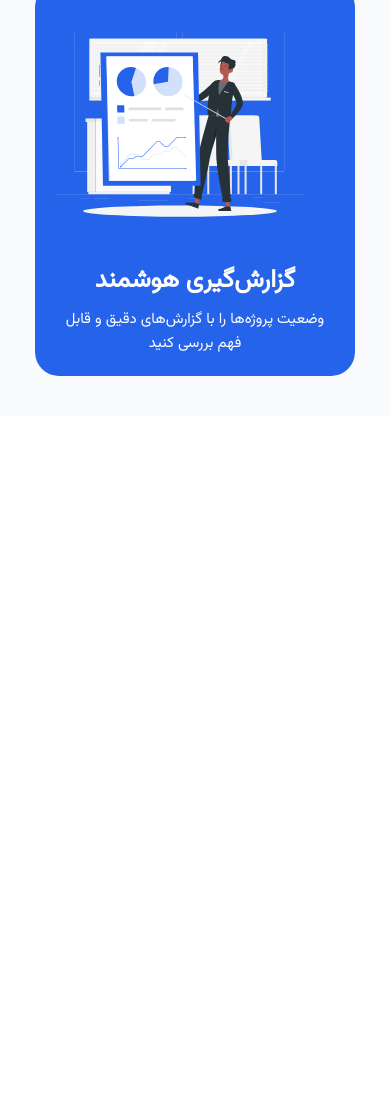
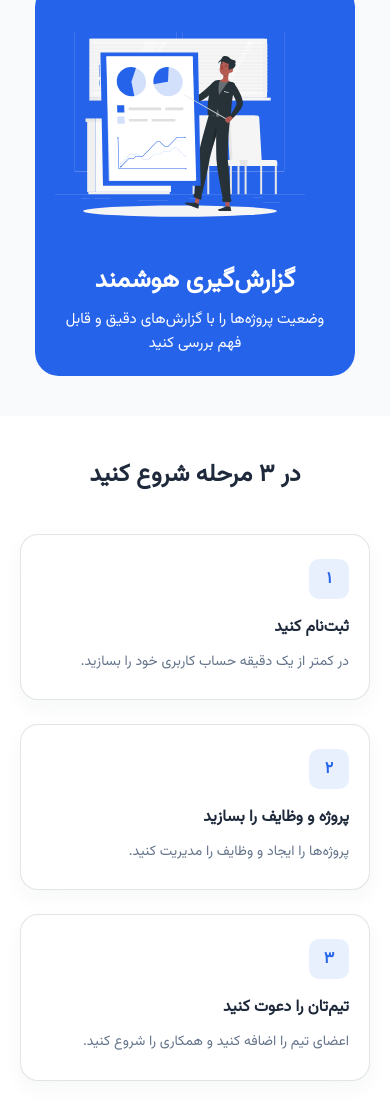
Before and after one commit to Dorsavali/SaaS-Landing-Page-taskly, a website with bundled scripts: page index.html in a window 390 px wide. Shown: the part 1990-3110 px from the top of the page. Before the commit the page ends 2406 px from the top, so only its background shows below. Built offline with nearby package versions, Linux system fonts and the light colour scheme; files whose address does not match are found by name.

Commit message:
how it works section added + responsive

```diff
--- a/css/desktop/desktop.css
+++ b/css/desktop/desktop.css
@@ -1,3 +1,4 @@
 @import url("./hero+header.css");
 @import url("./partners.css");
 @import url("./features.css");
+@import url("./how-it-works.css");
--- /dev/null
+++ b/css/desktop/how-it-works.css
@@ -0,0 +1,27 @@
+.how-it-works {
+  padding: 100px 50px;
+  .section-title {
+    font-size: 45px;
+    margin-bottom: 64px;
+  }
+  .steps {
+    grid-template-columns: repeat(3, 1fr);
+    gap: 32px;
+  }
+  .step-card {
+    padding: 32px 28px;
+    border-radius: 20px;
+    .step-number {
+      width: 44px;
+      height: 44px;
+      font-size: 18px;
+      margin-bottom: 20px;
+    }
+    .step-title {
+      font-size: 18px;
+    }
+    .step-text {
+      font-size: 15px;
+    }
+  }
+}
--- /dev/null
+++ b/css/mobile/how-it-works.css
@@ -0,0 +1,84 @@
+.how-it-works {
+  background-color: var(--white);
+  padding: 40px 20px;
+  box-sizing: border-box;
+  direction: rtl;
+  .section-title {
+    text-align: center;
+    font-size: 24px;
+    font-weight: 700;
+    color: var(--text-main);
+    margin-bottom: 40px;
+    font-family: vazir;
+  }
+  .steps {
+    display: grid;
+    grid-template-columns: 1fr;
+    gap: 24px;
+  }
+  .step-card {
+    position: relative;
+    background-color: var(--bg-main);
+    padding: 24px 20px;
+    border-radius: 18px;
+    transition: var(--transition-smooth);
+    overflow: hidden;
+    cursor: pointer;
+    border: 1px solid rgba(30, 41, 59, 0.127);
+    box-shadow: 0 8px 20px rgba(30, 41, 59, 0.04);
+    &::before {
+      content: "";
+      position: absolute;
+      top: 0;
+      right: 0;
+      width: 100%;
+      height: 4px;
+      background: linear-gradient(
+        90deg,
+        var(--primary-color),
+        var(--accent)
+      );
+      opacity: 0.9;
+      transform: scaleX(0);
+      transform-origin: right;
+      transition: var(--transition-smooth);
+    }
+    &:hover {
+      transform: translateY(-6px);
+      box-shadow: 0 16px 32px rgba(0, 0, 0, 0.08);
+
+      &::before {
+        transform: scaleX(1);
+      }
+    }
+    .step-number {
+      display: inline-flex;
+      align-items: center;
+      justify-content: center;
+      width: 40px;
+      height: 40px;
+      border-radius: 10px;
+      background-color: rgba(37, 99, 235, 0.1);
+      color: var(--primary-color);
+      font-weight: 700;
+      font-size: 16px;
+      margin-bottom: 16px;
+      font-family: vazir;
+    }
+    .step-title {
+      font-size: 16px;
+      font-weight: 600;
+      color: var(--text-main);
+      margin-bottom: 10px;
+      font-family: vazir;
+      text-align: right;
+    }
+    .step-text {
+      font-size: 14px;
+      line-height: 1.8;
+      color: var(--text-muted);
+      font-family: vazir;
+      text-align: right;
+    }
+  }
+}
--- a/css/mobile/mobile.css
+++ b/css/mobile/mobile.css
@@ -1,3 +1,4 @@
 @import url("./hero+header.css");
 @import url("./partners.css");
 @import url("./features.css");
+@import url("./how-it-works.css");
--- a/index.html
+++ b/index.html
@@ -113,6 +113,38 @@
           </div>
         </div>
       </div>
+      <div class="how-it-works">
+        <div class="container">
+          <h2 class="section-title">در ۳ مرحله شروع کنید</h2>
+
+          <div class="steps">
+            <div class="step-card">
+              <span class="step-number">۱</span>
+              <h3 class="step-title">ثبت‌نام کنید</h3>
+              <p class="step-text">
+                در کمتر از یک دقیقه حساب کاربری خود را بسازید.
+              </p>
+            </div>
+
+            <div class="step-card">
+              <span class="step-number">۲</span>
+              <h3 class="step-title">پروژه و وظایف را بسازید</h3>
+              <p class="step-text">
+                پروژه‌ها را ایجاد و وظایف را مدیریت کنید.
+              </p>
+            </div>
+
+            <div class="step-card">
+              <span class="step-number">۳</span>
+              <h3 class="step-title">تیم‌تان را دعوت کنید</h3>
+              <p class="step-text">
+                اعضای تیم را اضافه کنید و همکاری را شروع کنید.
+              </p>
+            </div>
+          </div>
+        </div>
+      </div>
+
     </main>
     <script type="module" src="./js/main.js"></script>
   </body>
```
